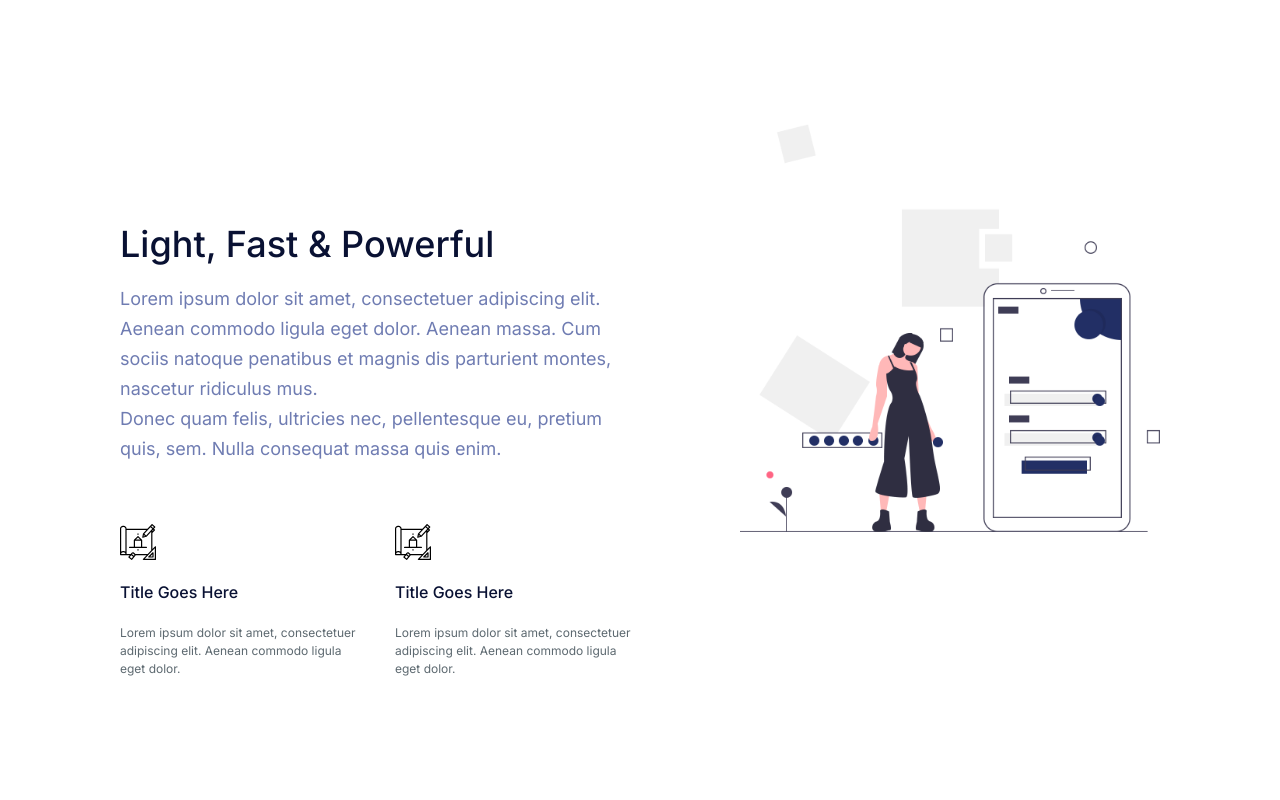
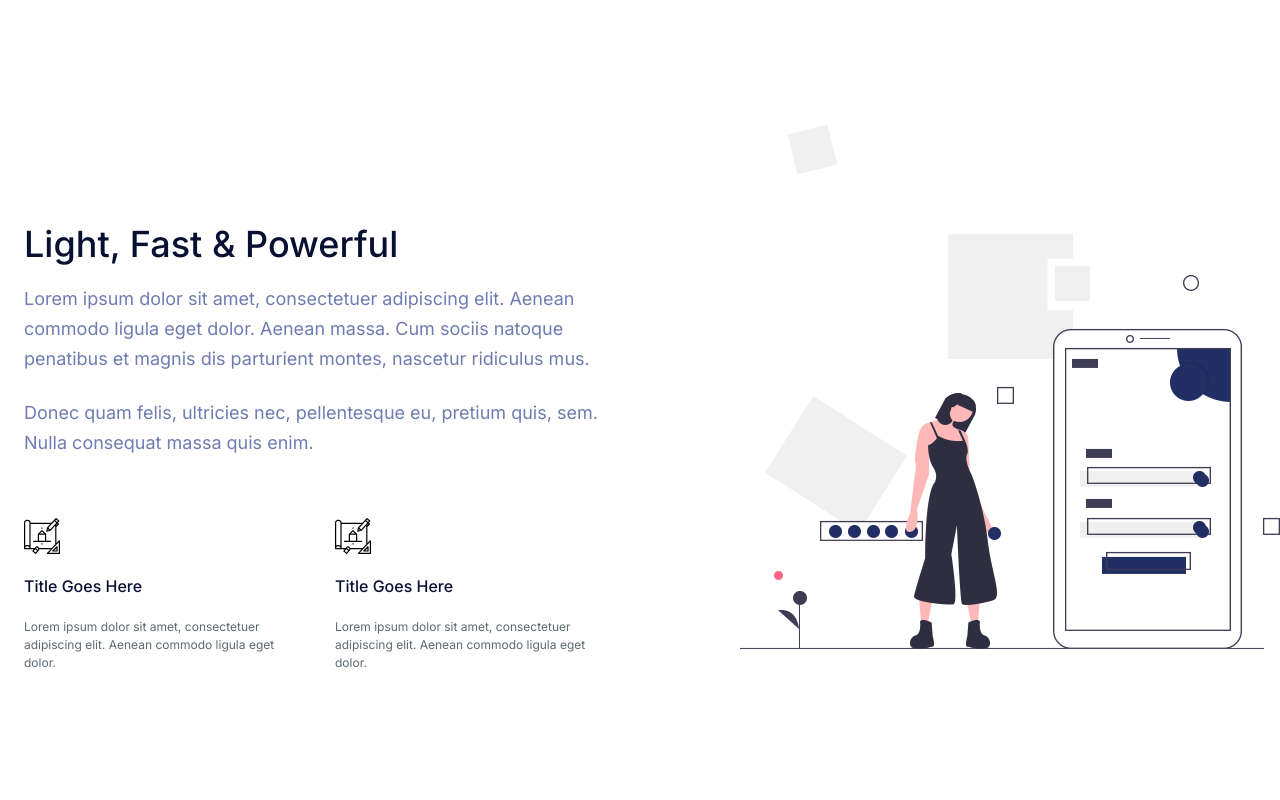
Before and after one commit to GadhariSachin/blue-pencil, a Next.js app: page / in a window 1280 px wide. Shown: the part 1020-1820 px from the top of the page. Built offline with nearby package versions, Linux system fonts and the light colour scheme.

Commit message:
Fixed spacing and alignment in features section

```diff
--- a/app/components/Sections/FeatureSection.js
+++ b/app/components/Sections/FeatureSection.js
@@ -5,19 +5,19 @@ import Card from "../common/Card";
 
 function FeatureSection() {
   return (
-    <div className="relative overflow-hidden lg:mx-[120px] mx-[40px] mt-[30px] lg:mt-[150px] lg:mt-[250px]">
+    <div className="mt-[30px] md:mt-[150px] lg:mt-[250px] flex justify-center items-center">
       <div className="container grid grid-cols-1 lg:grid-cols-2">
-        <div className="md:py-[100px] py-[60px] lg:order-first order-last md:mt-0 mt-[40px]">
+        <div className="md:py-[100px] py-[60px] lg:order-first order-last md:mt-0 mt-[40px] mx-[24px]">
           <h2 className="text-headingBg leading-[40px] font-medium text-[36px] text-center md:text-start">
             Light, Fast & Powerful
           </h2>
           <div className="mt-[20px] mb-[30px]">
-            <p className="text-[#6F7CB2] text-[18px] leading-[30px]">
+            <p className="text-[#6F7CB2] text-[18px] leading-[30px] text-center md:text-start">
               Lorem ipsum dolor sit amet, consectetuer adipiscing elit. Aenean
               commodo ligula eget dolor. Aenean massa. Cum sociis natoque
               penatibus et magnis dis parturient montes, nascetur ridiculus mus.
             </p>
-            <p className="text-[#6F7CB2] text-[18px] leading-[30px]">
+            <p className="text-[#6F7CB2] text-[18px] leading-[30px] mt-[24px] text-center md:text-start">
               Donec quam felis, ultricies nec, pellentesque eu, pretium quis,
               sem. Nulla consequat massa quis enim.
             </p>
```
